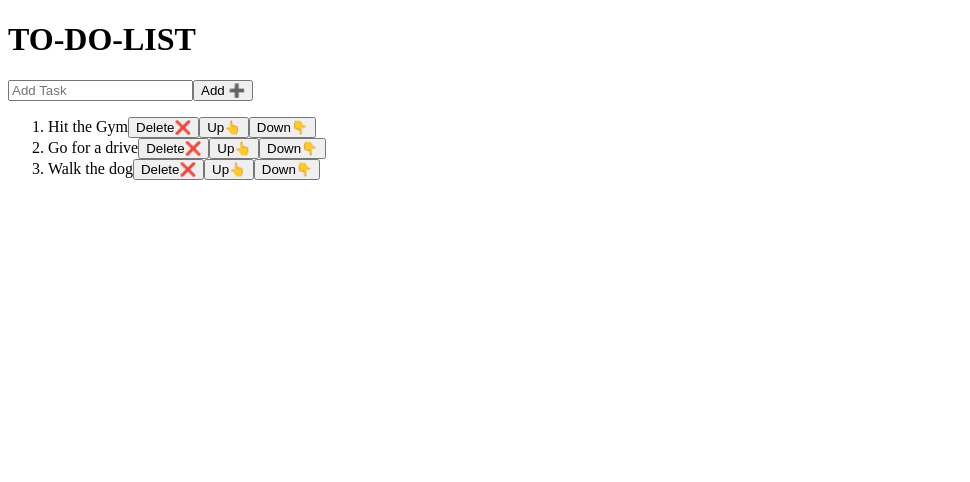
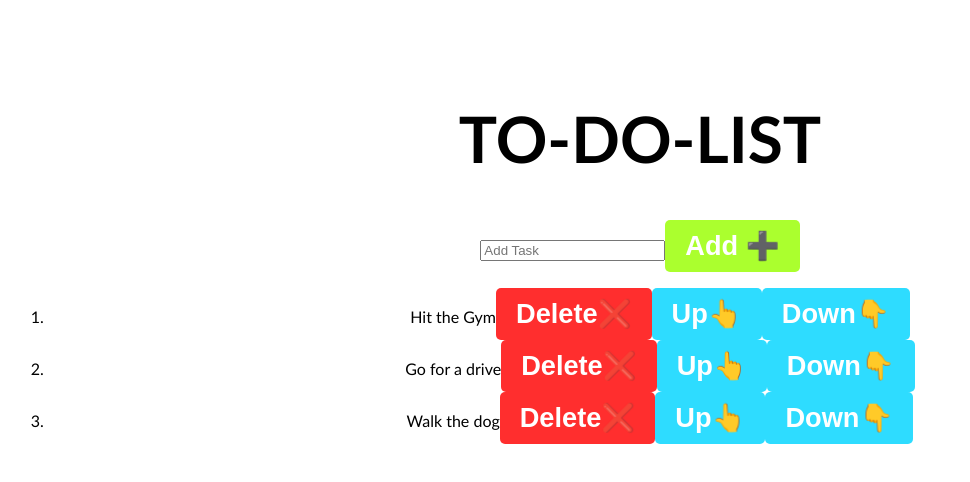
Before and after one commit to genious86/To-do-List-with-React, a React (Vite) app in the folder ToDo_List/: page / in a window 1280 px wide. Shown: the top 482 px of the page, without its empty margins (0-970 px from the left). Built offline with nearby package versions, Linux system fonts and the light colour scheme.

Commit message:
styling h1 and buttons

```diff
--- a/ToDo_List/src/index.css
+++ b/ToDo_List/src/index.css
@@ -0,0 +1,43 @@
+.to_do_list {
+  font-family: 'Gill Sans', 'Gill Sans MT', Calibri, 'Trebuchet MS', sans-serif;
+  text-align: center;
+  margin-top: 100px;
+
+}
+
+h1{
+  font-size: 4rem;
+}
+
+button{
+  font-size: 1.7rem;
+  font-weight: bold;
+  padding: 10px 20px;
+  color: white;
+  border: none;
+  border-radius: 5px;
+  cursor: pointer;
+  transition: background-color 0.5s ease;
+
+}
+
+.add_button{
+  background-color: hsl(84, 100%, 59%);
+}
+.add_button:hover{
+  background-color: hsl(84, 100%, 40%);
+}
+
+.delete_btn{
+  background-color: hsl(0, 100%, 59%);
+}
+.delete_btn:hover{
+  background-color: hsl(0, 100%, 40%);
+}
+
+.move_btn{
+  background-color: hsl(190, 100%, 59%);
+}
+.move_btn:hover{
+  background-color: hsl(190, 100%, 40%);
+}
```
